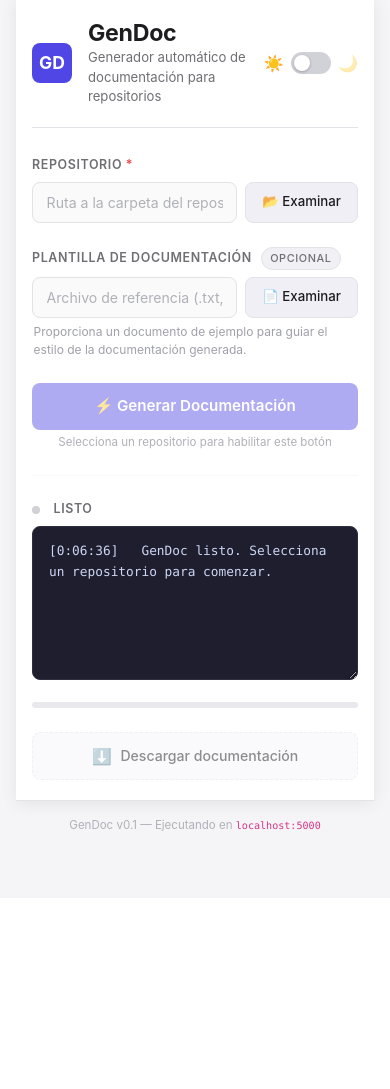
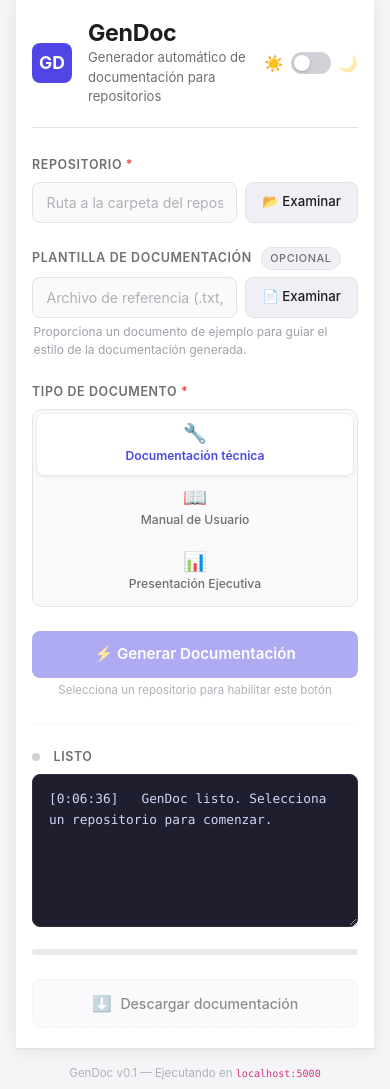
Before and after one commit to JossRubio/GenDoc, a Flask app: page / in a window 390 px wide. Shown: the part 49-1138 px from the top of the page. Before the commit the page ends 880 px from the top, so only its background shows below. Run offline with Flask 3, Linux system fonts and the light colour scheme.

Commit message:
feat: Selector de documentación

```diff
--- a/app/routes.py
+++ b/app/routes.py
@@ -24,11 +24,12 @@ def api_browse_file():
 @main.route("/api/generate", methods=["POST"])
 def api_generate():
     body = request.get_json(silent=True) or {}
-    repo_path = (body.get("repo_path") or "").strip()
+    repo_path     = (body.get("repo_path")     or "").strip()
     template_path = (body.get("template_path") or "").strip() or None
+    doc_type      = (body.get("doc_type")      or "").strip() or None
 
     if not repo_path:
         return jsonify({"steps": ["Error: no se recibió la ruta del repositorio."], "error": "no_path"}), 400
 
-    result = generate_documentation(repo_path, template_path)
+    result = generate_documentation(repo_path, template_path, doc_type)
     return jsonify(result)
--- a/static/css/main.css
+++ b/static/css/main.css
@@ -138,6 +138,77 @@ body {
 
 .gd-path-input::placeholder {
   color: #b0b0b8;
+}
+
+/* ── Segmented control ───────────────────────────────────────────── */
+
+.gd-segment {
+  display: grid;
+  grid-template-columns: repeat(3, 1fr);
+  background: var(--gd-input-bg);
+  border: 1px solid var(--gd-border);
+  border-radius: 10px;
+  padding: 4px;
+  gap: 3px;
+  transition: var(--gd-transition);
+}
+
+.gd-segment-input {
+  position: absolute;
+  opacity: 0;
+  width: 0;
+  height: 0;
+  pointer-events: none;
+}
+
+.gd-segment-option {
+  display: flex;
+  flex-direction: column;
+  align-items: center;
+  justify-content: center;
+  gap: 0.3rem;
+  padding: 0.65rem 0.5rem;
+  border-radius: 7px;
+  cursor: pointer;
+  text-align: center;
+  font-size: 0.8rem;
+  font-weight: 500;
+  color: var(--gd-muted);
+  transition: background 0.15s, color 0.15s, box-shadow 0.15s;
+  user-select: none;
+  line-height: 1.3;
+}
+
+.gd-segment-option:hover {
+  background: var(--gd-btn-browse-bg);
+  color: var(--gd-text);
+}
+
+.gd-segment-input:checked + .gd-segment-option {
+  background: var(--gd-surface);
+  color: var(--gd-primary);
+  box-shadow: 0 1px 4px rgba(0, 0, 0, 0.12);
+  font-weight: 600;
+}
+
+[data-theme="dark"] .gd-segment-input:checked + .gd-segment-option {
+  background: #2a2a40;
+  box-shadow: 0 1px 6px rgba(0, 0, 0, 0.4);
+}
+
+.gd-segment-icon {
+  font-size: 1.2rem;
+  line-height: 1;
+}
+
+.gd-segment-text {
+  font-size: 0.76rem;
+}
+
+@media (max-width: 480px) {
+  .gd-segment {
+    grid-template-columns: 1fr;
+  }
 }
 
 /* Buttons */
--- a/static/js/app.js
+++ b/static/js/app.js
@@ -22,6 +22,7 @@ const ui = {
   logArea:        document.getElementById("logArea"),
   progressBar:    document.getElementById("progressBar"),
   themeToggle:    document.getElementById("themeToggle"),
+  docTypeInputs:  document.querySelectorAll('input[name="docType"]'),
   progressWrap:   document.getElementById("progressWrap"),
   btnDownload:    document.getElementById("btnDownload"),
   btnDownloadLabel: document.getElementById("btnDownloadLabel"),
@@ -64,8 +65,21 @@ function setStatus(state) {
   ui.statusText.textContent = labels[state] ?? "Listo";
 }
 
+const DOC_TYPE_SUFFIX = {
+  technical:   "documentacion_tecnica",
+  user_manual: "manual_usuario",
+  executive:   "presentacion_ejecutiva",
+};
+
 function repoName(repoPath) {
   return repoPath.replace(/[/\\]+$/, "").split(/[/\\]/).pop() || "repositorio";
+}
+
+function selectedDocType() {
+  for (const input of ui.docTypeInputs) {
+    if (input.checked) return input.value;
+  }
+  return "technical";
 }
 
 function updateDownloadButton(repoPath, enabled = false) {
@@ -74,7 +88,8 @@ function updateDownloadButton(repoPath, enabled = false) {
     ui.btnDownload.disabled = true;
     return;
   }
-  const filename = `${repoName(repoPath)}_documentacion.docx`;
+  const suffix   = DOC_TYPE_SUFFIX[selectedDocType()] ?? "documentacion";
+  const filename = `${repoName(repoPath)}_${suffix}.docx`;
   ui.btnDownloadLabel.textContent = `Descargar ${filename}`;
   ui.btnDownload.disabled = !enabled;
 }
@@ -143,7 +158,7 @@ async function generate() {
     const resp = await fetch("/api/generate", {
       method: "POST",
       headers: { "Content-Type": "application/json" },
-      body: JSON.stringify({ repo_path: repoPath, template_path: templatePath }),
+      body: JSON.stringify({ repo_path: repoPath, template_path: templatePath, doc_type: selectedDocType() }),
     });
 
     clearInterval(ticker);
@@ -174,6 +189,12 @@ ui.btnBrowseRepo.addEventListener("click", browseFolder);
 ui.btnBrowseTpl.addEventListener("click", browseFile);
 ui.btnGenerate.addEventListener("click", generate);
 
+ui.docTypeInputs.forEach((input) => {
+  input.addEventListener("change", () => {
+    updateDownloadButton(ui.repoInput.value.trim(), !ui.btnDownload.disabled);
+  });
+});
+
 ui.themeToggle.addEventListener("change", () => {
   const theme = ui.themeToggle.checked ? "dark" : "light";
   document.documentElement.setAttribute("data-theme", theme);
--- a/templates/index.html
+++ b/templates/index.html
@@ -92,6 +92,35 @@
         </div>
       </div>
 
+      <!-- ── Tipo de documento ────────────────────────────────── -->
+      <div class="mb-4">
+        <div class="gd-label">Tipo de documento <span style="color:#ef4444">*</span></div>
+        <div class="gd-segment" role="group" aria-label="Tipo de documento">
+
+          <input type="radio" name="docType" id="dtTechnical"
+                 class="gd-segment-input" value="technical" checked />
+          <label for="dtTechnical" class="gd-segment-option">
+            <span class="gd-segment-icon">🔧</span>
+            <span class="gd-segment-text">Documentación técnica</span>
+          </label>
+
+          <input type="radio" name="docType" id="dtUserManual"
+                 class="gd-segment-input" value="user_manual" />
+          <label for="dtUserManual" class="gd-segment-option">
+            <span class="gd-segment-icon">📖</span>
+            <span class="gd-segment-text">Manual de Usuario</span>
+          </label>
+
+          <input type="radio" name="docType" id="dtExecutive"
+                 class="gd-segment-input" value="executive" />
+          <label for="dtExecutive" class="gd-segment-option">
+            <span class="gd-segment-icon">📊</span>
+            <span class="gd-segment-text">Presentación Ejecutiva</span>
+          </label>
+
+        </div>
+      </div>
+
       <!-- ── Botón principal ───────────────────────────────────── -->
       <button id="btnGenerate" class="btn-generate mb-1" disabled>
         ⚡ Generar Documentación
```
Also changed, not shown: app/generators/__init__.py (added, +43 -0 lines), app/generators/base.py (added, +49 -0 lines), app/generators/executive.py (added, +34 -0 lines), app/generators/technical.py (added, +38 -0 lines), app/generators/user_manual.py (added, +38 -0 lines), app/services.py (+15 -3 lines).
